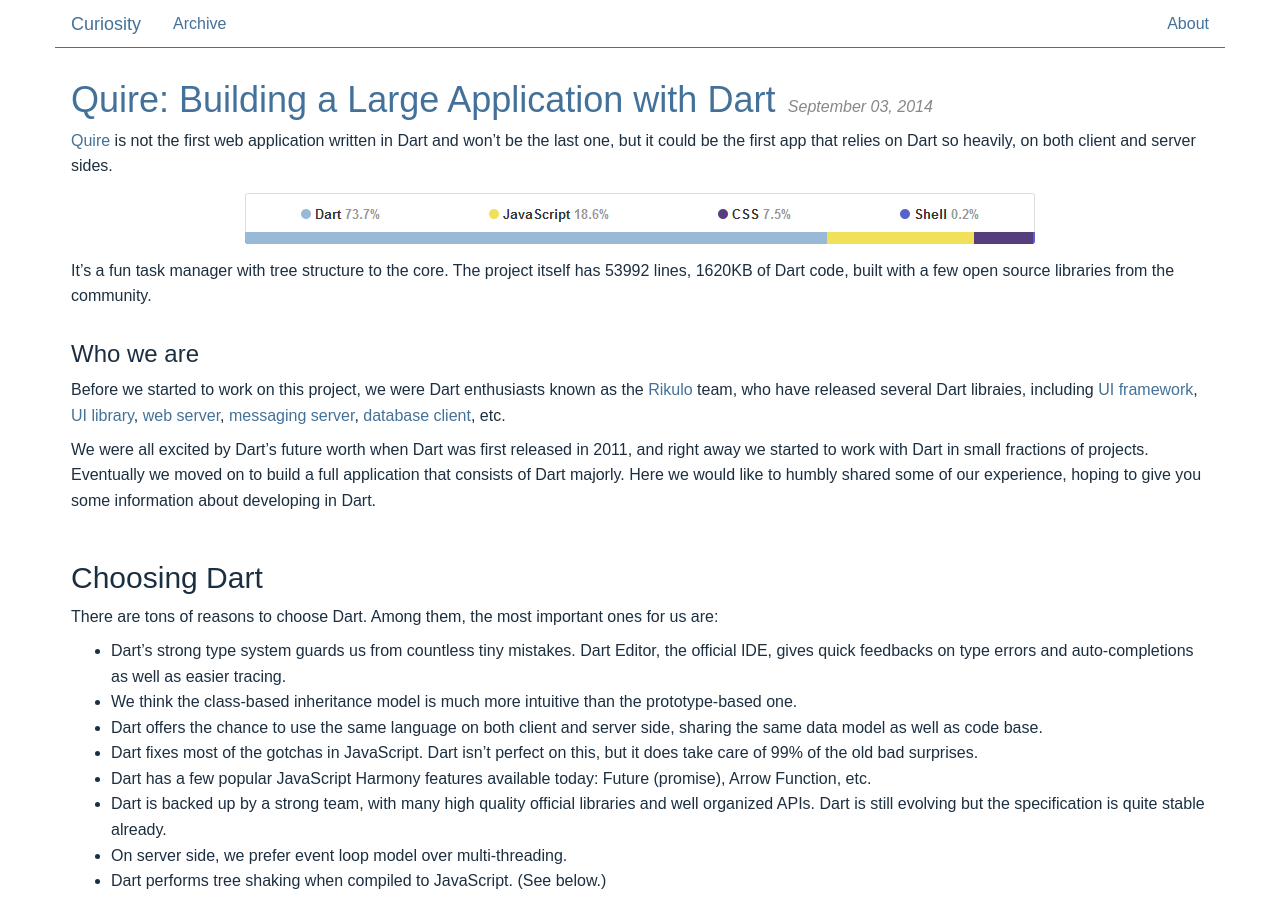
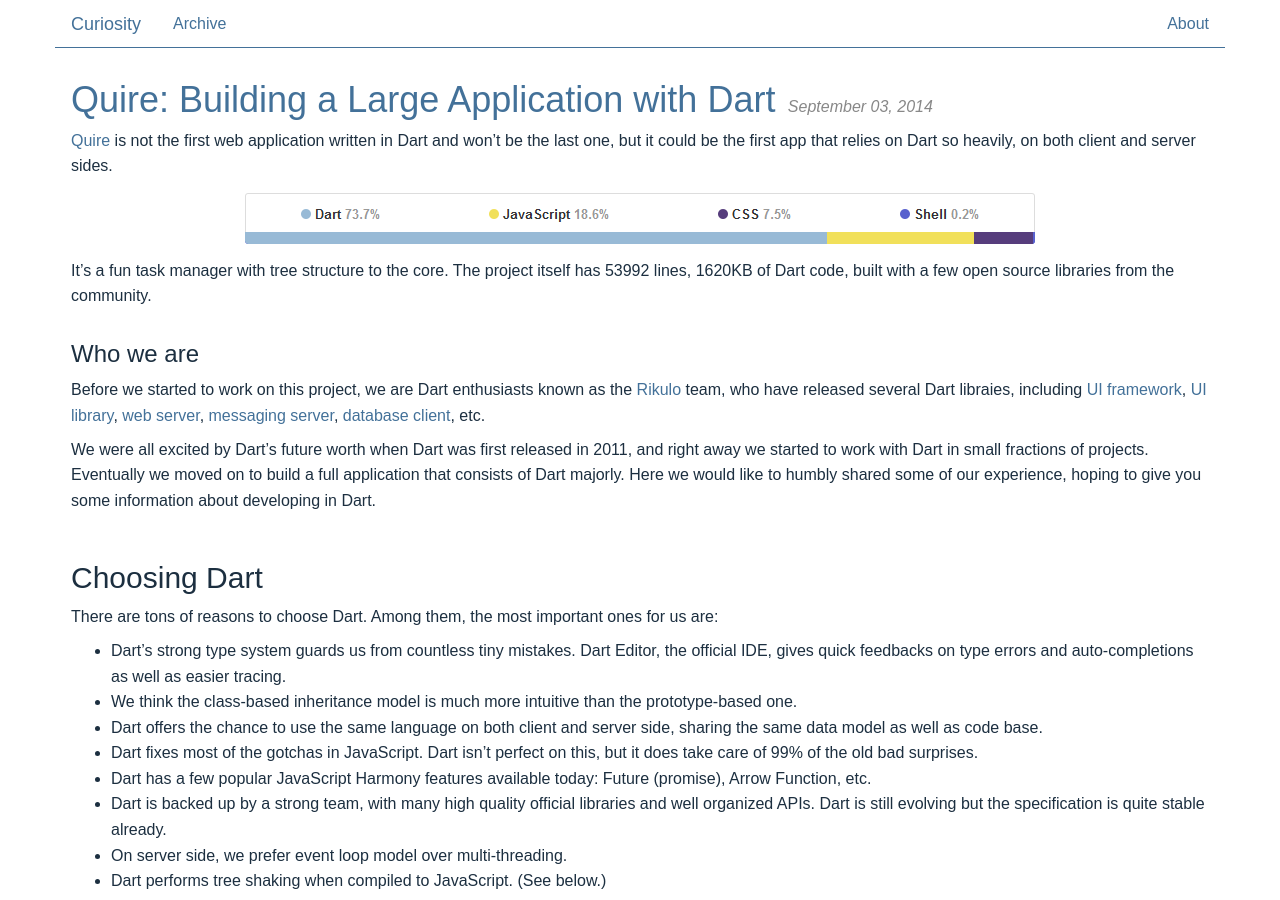
Before and after one commit to simonpai/simonpai.github.io, a Jekyll site: the page built from _posts/2014-09-03-quire-building-with-dart.md, in a window 1280 px wide and 900 px high. Built offline with Jekyll 4.4.1, drawn with Linux system fonts in a browser that asks for light colours; nearby versions of some CDN libraries.

Commit message:
Fine tune.

```diff
--- a/_posts/2014-09-03-quire-building-with-dart.md
+++ b/_posts/2014-09-03-quire-building-with-dart.md
@@ -13,7 +13,7 @@
 
 ###Who we are
 
-Before we started to work on this project, we were Dart enthusiasts known as the [Rikulo](http://rikulo.org) team, who have released several Dart libraies, including [UI framework](http://www.rikulo.org/projects/ui), [UI library](https://github.com/rikulo/bootjack), [web server](http://www.rikulo.org/projects/stream), [messaging server](https://github.com/rikulo/ripple), [database client](https://github.com/rikulo/couchclient), etc.
+Before we started to work on this project, we are Dart enthusiasts known as the [Rikulo](http://rikulo.org) team, who have released several Dart libraies, including [UI framework](http://www.rikulo.org/projects/ui), [UI library](https://github.com/rikulo/bootjack), [web server](http://www.rikulo.org/projects/stream), [messaging server](https://github.com/rikulo/ripple), [database client](https://github.com/rikulo/couchclient), etc.
 
 We were all excited by Dart's future worth when Dart was first released in 2011, and right away we started to work with Dart in small fractions of projects. Eventually we moved on to build a full application that consists of Dart majorly. Here we would like to humbly shared some of our experience, hoping to give you some information about developing in Dart.
 
```
Also changed, not shown: other parts of _posts/2014-09-03-quire-building-with-dart.md (+1 -1 lines).
